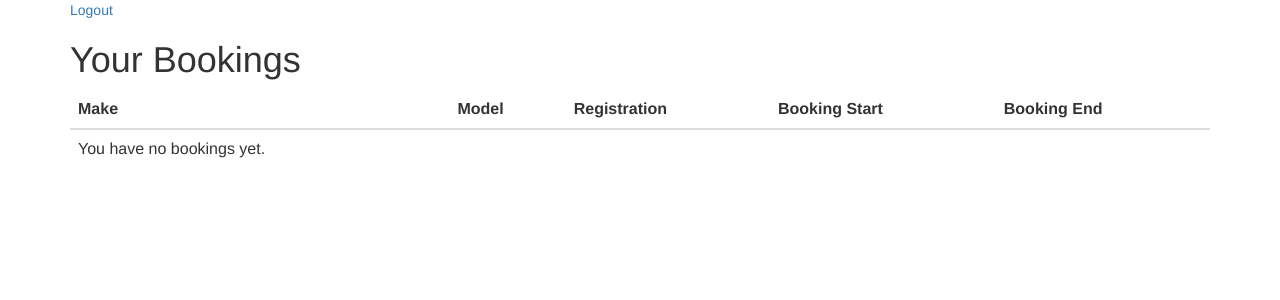
After one commit to kayleighm/evezy-project, a Django app: a page that uses core/templates/base.html in a window 1280 px wide. The commit adds this page. Shown: the top 300 px of the page. Run offline with Django 3.2, Linux system fonts and the light colour scheme; a user stored in the database is signed in; data comes from the database, SQL or seed files in the repository; both versions use the stored data as it was after the commit; some libraries are stand-ins or nearby versions.

Commit message:
Added user bookings list for logged in user

```diff
--- a/core/templates/base.html
+++ b/core/templates/base.html
@@ -2,8 +2,10 @@
     <head>
         <title>{% block title %}{% endblock %}EVezy Project</title>
         <meta name="viewport" content="width=device-width, initial-scale=1">
+        <link rel="stylesheet" href="https://maxcdn.bootstrapcdn.com/bootstrap/3.3.7/css/bootstrap.min.css" integrity="sha384-BVYiiSIFeK1dGmJRAkycuHAHRg32OmUcww7on3RYdg4Va+PmSTsz/K68vbdEjh4u" crossorigin="anonymous">
     </head>
     <body>
+        <div class="container">
             <div>
                 {% if user.is_authenticated %}
                     <a href="/logout/">Logout</a>
@@ -14,5 +16,7 @@
             <div>
                 {% block content %}{% endblock %}
             </div>
+        </div>
+
     </body>
 </html>
--- /dev/null
+++ b/core/templates/user_booking_list.html
@@ -0,0 +1,34 @@
+{% extends 'base.html' %}
+
+{% block title %} Your Bookings {% endblock %}
+
+{% block content %}
+    <h1>Your Bookings</h1>
+    <table class="table">
+        <thead>
+            <tr>
+                <th>Make</th>
+                <th>Model</th>
+                <th>Registration</th>
+                <th>Booking Start</th>
+                <th>Booking End</th>
+            </tr>
+        </thead>
+        <tbody>
+            {% for booking in object_list %}
+                <tr>
+                    <td>{{booking.car.make}}</td>
+                    <td>{{booking.car.car_model}}</td>
+                    <td>{{booking.car.reg_number}}</td>
+                    <td>{{booking.start_time}}</td>
+                    <td>{{booking.end_time}}</td>
+                </tr></li>
+            {% empty %}
+                <tr>
+                    <td>You have no bookings yet.</td>
+                </tr>
+            {% endfor %}
+        </tbody>
+
+    </table>
+{% endblock %}
--- a/core/urls.py
+++ b/core/urls.py
@@ -11,4 +11,5 @@ urlpatterns = [
     url(r'^cars/(?P<pk>[-\d]+)/$', views.CarDetailView.as_view(), name='car-detail'),
     url(r'^cars/(?P<car_pk>[-\d]+)/book/$', views.BookingView.as_view()),
     url(r'^booking/(?P<pk>[-\d]+)/confirmation/$', views.BookingConfirmationView.as_view()),
+    url(r'^bookings/$', views.UserBookingList.as_view()),
 ]
--- a/core/views.py
+++ b/core/views.py
@@ -53,3 +53,11 @@ class BookingView(CreateView):
 class BookingConfirmationView(DetailView):
     template_name = "booking_confirmation.html"
     model = Booking
+
+@method_decorator(login_required, name='dispatch')
+class UserBookingList(ListView):
+    model = Booking
+    template_name = "user_booking_list.html"
+
+    def queryset(self):
+        return Booking.objects.filter(driver=self.request.user)
```
Also changed, not shown: core/migrations/0002_car_is_available.py (added), db.sqlite3, 3 other files. Lines whose indentation alone changed are shown as unchanged.
